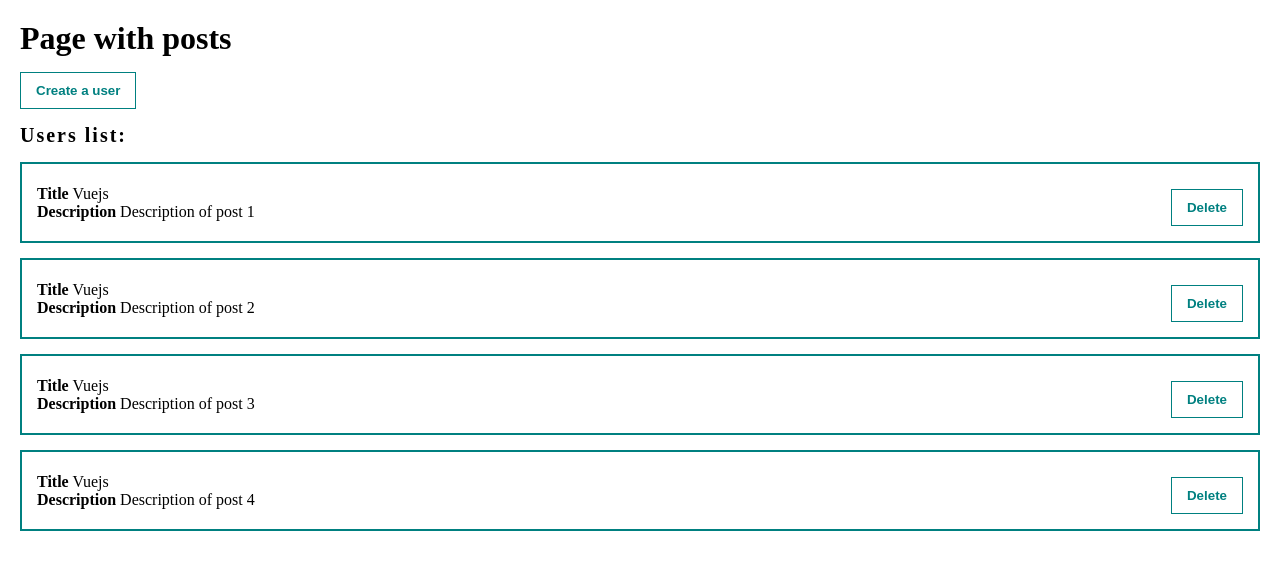
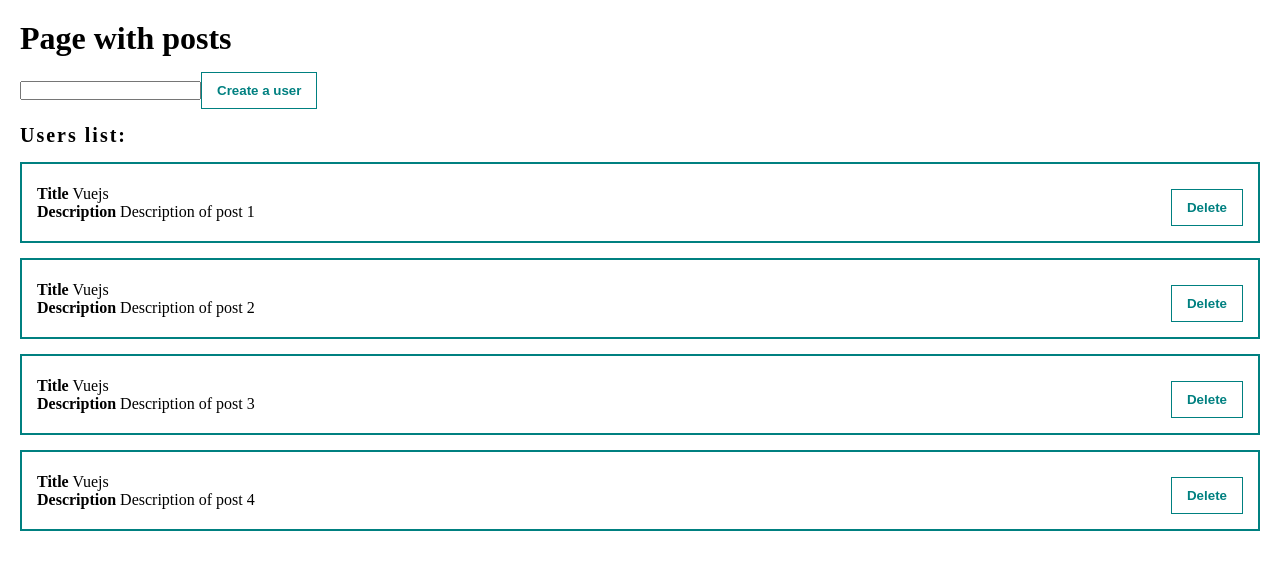
Before and after one commit to Prostecki/simple_vue, a Vue app: page / in a window 1280 px wide. Shown: the top 570 px of the page. Built offline with nearby package versions, Linux system fonts and the light colour scheme.

Commit message:
async fetchUsers

```diff
--- a/src/App.vue
+++ b/src/App.vue
@@ -2,6 +2,7 @@
 <template>
     <div class="app">
         <h1>Page with posts</h1>
+        <input type="text" v-model ="modificatiorValue">
         <MyButton
         @click="showDialog"
         style="margin: 15px 0;"
@@ -44,7 +45,8 @@ export default {
                 {id: 3, title: 'Vuejs', body: 'Description of post 3'},
                 {id: 4, title: 'Vuejs', body: 'Description of post 4'}
             ],
-            dialogVisible: false
+            dialogVisible: false,
+            modificatiorValue: '',
         }
     },
     methods: {
@@ -58,6 +60,9 @@ export default {
         },
         showDialog() {
             this.dialogVisible = true;
+        },
+        async fetchUsers() {
+
         }
     }
 }
```
